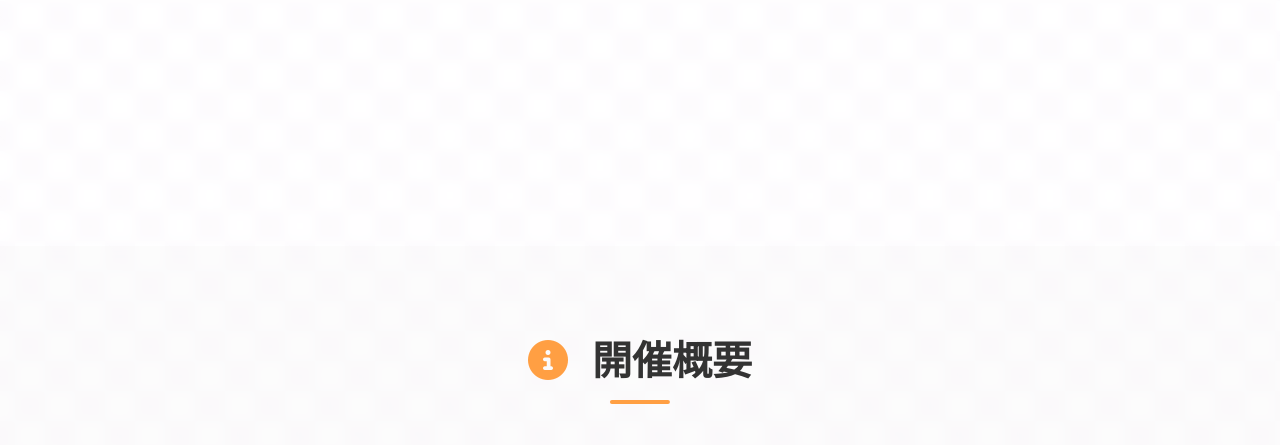
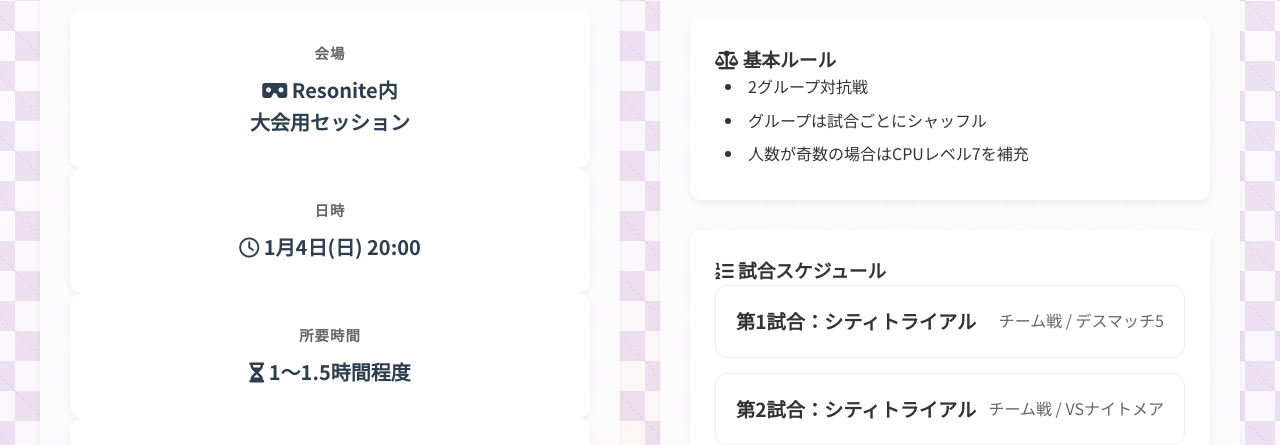
Before and after one commit to orange3134/airider-newyear2026cup, a plain HTML site: page index.html in a window 1280 px wide. Shown: the part 554-999 px from the top of the page. Drawn offline with Linux system fonts and the light colour scheme.

Commit message:
style: Final visual polish (layout, colors, rainbow title)

```diff
--- a/index.html
+++ b/index.html
@@ -23,6 +23,7 @@
         </div>
     </header>
 
+    <main class="main-grid">
         <section id="overview" class="alt-bg">
             <div class="container">
                 <h2><i class="fa-solid fa-circle-info"></i> 開催概要</h2>
@@ -147,7 +148,6 @@
         <section id="staff">
             <div class="container">
                 <h2><i class="fa-solid fa-users"></i> スタッフ</h2>
-
                 <div class="staff-grid">
                     <div class="staff-role">
                         <h4>実況解説</h4>
@@ -166,6 +166,7 @@
                 </div>
             </div>
         </section>
+    </main>
 
     <footer>
         <p>&copy; 2026 Airider New Year Cup Executive Committee</p>
--- a/style.css
+++ b/style.css
@@ -40,28 +40,51 @@ body {
     100% { background-position: 60px 60px, 90px 90px, 0 0; }
 }
 
+/* Main Grid Layout */
+.main-grid {
+    display: grid;
+    grid-template-columns: 1fr 1fr;
+    gap: 0;
+    max-width: 1400px;
+    margin: 0 auto;
+    padding: 20px;
+    align-items: start;
+}
+
 header {
-    height: 100vh;
+    height: auto;
+    min-height: 50vh; /* Reduced height */
+    padding: 60px 20px;
     display: flex;
     flex-direction: column;
     justify-content: center;
     align-items: center;
     text-align: center;
-    /* background: radial-gradient(circle at center, #ffffff 0%, #f0f2f5 100%); */
-    background: rgba(255, 255, 255, 0.85); /* Glassy look */
+    background: rgba(255, 255, 255, 0.85);
     backdrop-filter: blur(5px);
     position: relative;
+    border-bottom: 1px solid var(--border-color);
 }
 
 header h1 {
     font-size: 4rem;
     font-weight: 900;
     margin-bottom: 0.5rem;
-    background: linear-gradient(135deg, var(--accent-color), var(--purple-color));
+    /* Stylish Rainbow Gradient */
+    background: linear-gradient(to right, #ff5f6d, #ffc371, #ffafbd, #ffc3a0, #2193b0, #6dd5ed, #cc2b5e, #753a88);
+    background-size: 300% auto;
+    animation: rainbow 6s linear infinite;
     -webkit-background-clip: text;
     background-clip: text;
     -webkit-text-fill-color: transparent;
     letter-spacing: -2px;
+    line-height: applied; /* Ensure line height doesn't clip */
+    padding-bottom: 10px; /* Prevent clipping of descenders or large text */
+}
+
+@keyframes rainbow {
+    0% { background-position: 0% 50%; }
+    100% { background-position: 100% 50%; }
 }
 
 header p.subtitle {
@@ -78,66 +101,92 @@ header .meta {
 }
 
 .container {
-    max-width: 1000px;
-    margin: 0 auto;
+    width: 100%;
+    max-width: 100%; /* Reset since grid handles width */
     padding: 0 20px;
 }
 
 section {
-    padding: 80px 0;
-    border-bottom: 1px solid var(--border-color);
+    padding: 40px 20px; /* Reduced vertical padding */
+    border-bottom: none; /* Borders handled by card/grid logic potentially, removing section borders for clean grid */
+    height: 100%;
 }
 
-section:last-child {
-    border-bottom: none;
+/* Specific Grid Areas */
+/* Overview and Staff on Left, Rules and Prizes on Right? */
+/* Or top two on top? */
+/* Let's try: Left Col (Overview, Prizes, Staff), Right Col (Rules) - Rules is long */
+
+#overview {
+    grid-column: 1 / 2;
+}
+
+#prizes {
+    grid-column: 1 / 2;
+}
+
+#staff {
+    grid-column: 1 / 2;
+}
+
+#rules {
+    grid-column: 2 / 3;
+    grid-row: 1 / 4; /* Span all rows of the left column */
+    /* border-left: 1px solid var(--border-color); */ /* Removed border for card consistency */
 }
 
 section.alt-bg {
-    background-color: rgba(252, 252, 252, 0.9);
+    background-color: transparent; /* Reset alt-bg in grid to keep clean look, or use cards */
+}
+
+/* Restore Card styling in grid context */
+#overview .container, #prizes .container, #staff .container, #rules .container {
+    background: rgba(252, 252, 252, 0.9);
     backdrop-filter: blur(5px);
+    padding: 30px;
+    border-radius: var(--radius);
+    margin-bottom: 20px; /* Add margin-bottom to rules too if needed, though it's one big block */
+    box-shadow: var(--shadow);
+    height: 100%; /* Make rules take full height if desired, or at least fit content nicely */
+}
+
+#overview h2, #prizes h2, #staff h2 {
+    margin-bottom: 1.5rem;
+    font-size: 2rem;
+}
+
+/* Adjust Overview Grid for narrower column */
+.overview-grid {
+    grid-template-columns: repeat(2, 1fr); /* Force 2 cols */
+}
+
+/* Adjust Prize List for narrower column */
+.prize-list {
+    grid-template-columns: 1fr; /* Stack vertically in the column */
+}
+
+/* Staff Grid */
+.staff-grid {
+    justify-content: space-between;
 }
 
 h2 {
-    font-size: 2.5rem;
-    text-align: center;
-    margin-bottom: 3rem;
-    font-weight: 800;
-    position: relative;
-    display: inline-block;
-    left: 50%;
-    transform: translateX(-50%);
-    white-space: nowrap; /* Prevent line break mid-header */
+    font-size: 2rem;
+    margin-bottom: 2rem;
+    color: var(--accent-color);
 }
 
-h2 i {
-    color: var(--accent-color);
-    margin-right: 15px;
-}
+/* Mobile */
+@media (max-width: 900px) {
+    .main-grid {
+        grid-template-columns: 1fr;
+    }
 
-h2::after {
-    content: '';
-    display: block;
-    width: 60px;
-    height: 4px;
-    background-color: var(--accent-color);
-    margin: 10px auto 0;
-    border-radius: 2px;
-}
-
-h3 {
-    font-size: 1.5rem;
-    margin-bottom: 1rem;
-    color: var(--primary-color);
-    border-left: 5px solid var(--accent-color);
-    padding-left: 15px;
-    margin-top: 2rem;
-}
-
-/* Overview Cards */
-.overview-grid {
-    display: grid;
-    grid-template-columns: repeat(auto-fit, minmax(250px, 1fr));
-    gap: 20px;
+    #rules {
+        grid-column: 1 / 2;
+        grid-row: auto;
+        border-left: none;
+    }
 }
 
 .card {
```
Lines whose indentation alone changed are shown as unchanged.
